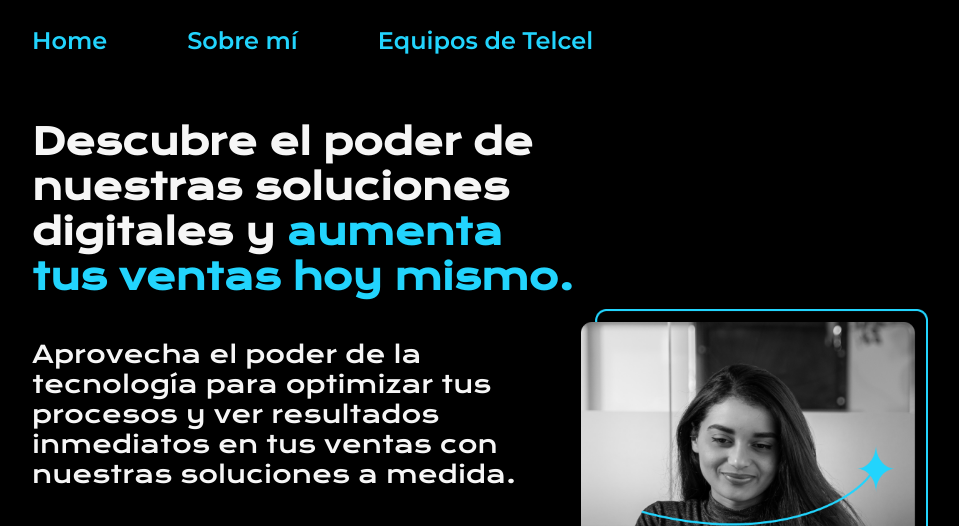
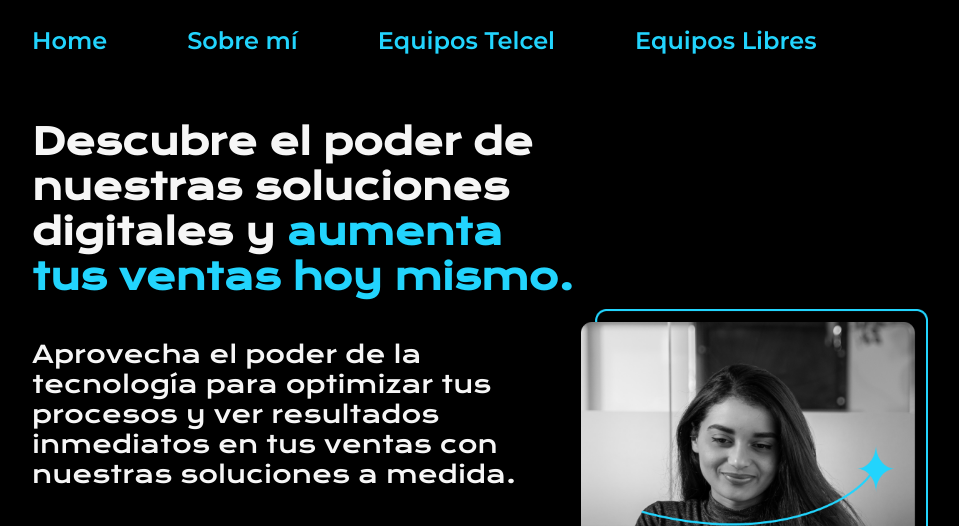
Before and after one commit to WasonJoker/Portafolio2, a plain HTML site: page index.html in a window 1280 px wide. Shown: the top 526 px of the page, without its empty margins (160-1119 px from the left). Drawn offline with nearby package versions, Linux system fonts and the light colour scheme.

Commit message:
Update index.html
Se corrigen nuevamente las amclas

```diff
--- a/index.html
+++ b/index.html
@@ -11,7 +11,8 @@
             <nav class="header__menu">
                 <a class="header__menu__link" href="index.html">Home</a>
                 <a class="header__menu__link" href="about.html">Sobre mí</a>
-                <a class="header__menu__link" href="telcel.html">Equipos de Telcel</a>
+                <a class="header__menu__link" href="telcel.html">Equipos Telcel</a>
+                <a class="header__menu__link" href="liberados.html">Equipos Libres</a>
             </nav>
     </header>
         <main class="presentacion">
```
